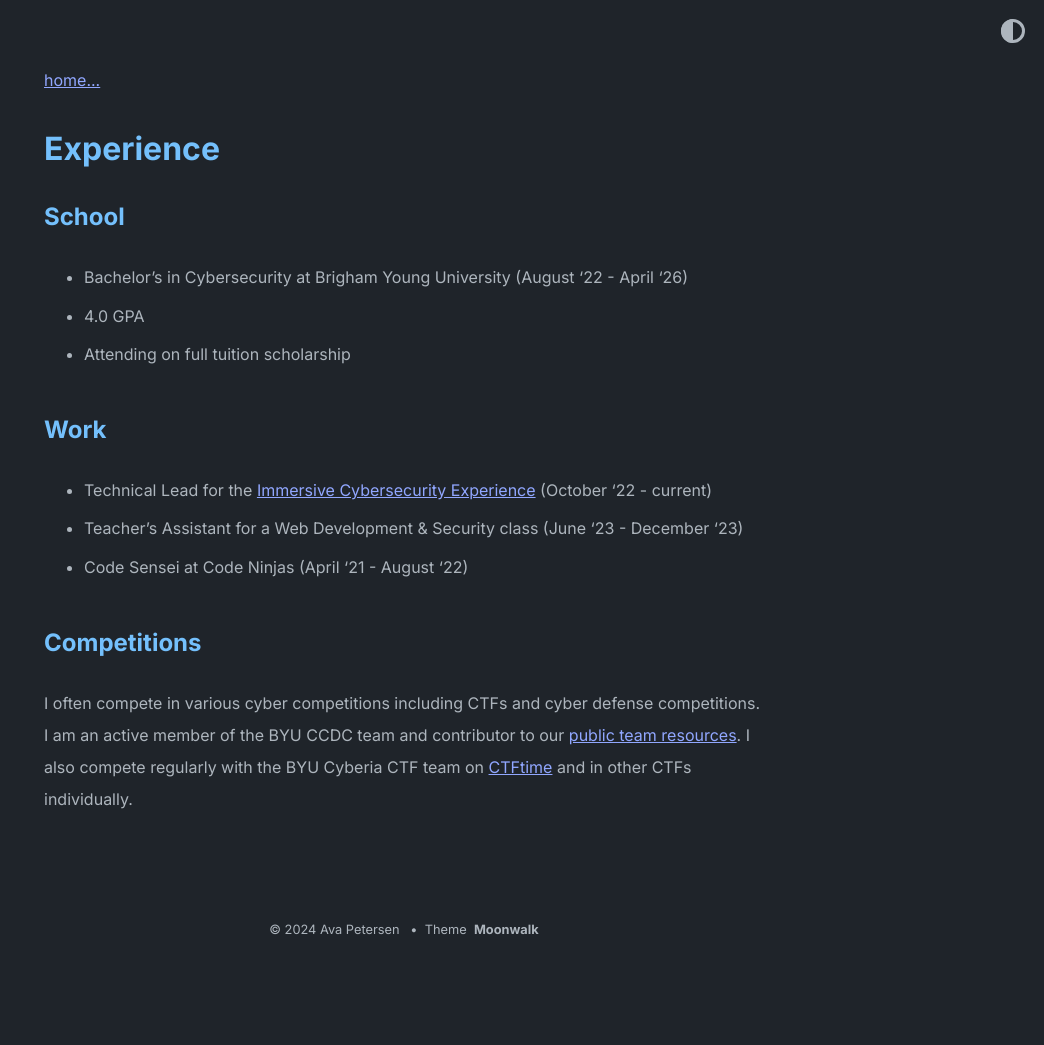
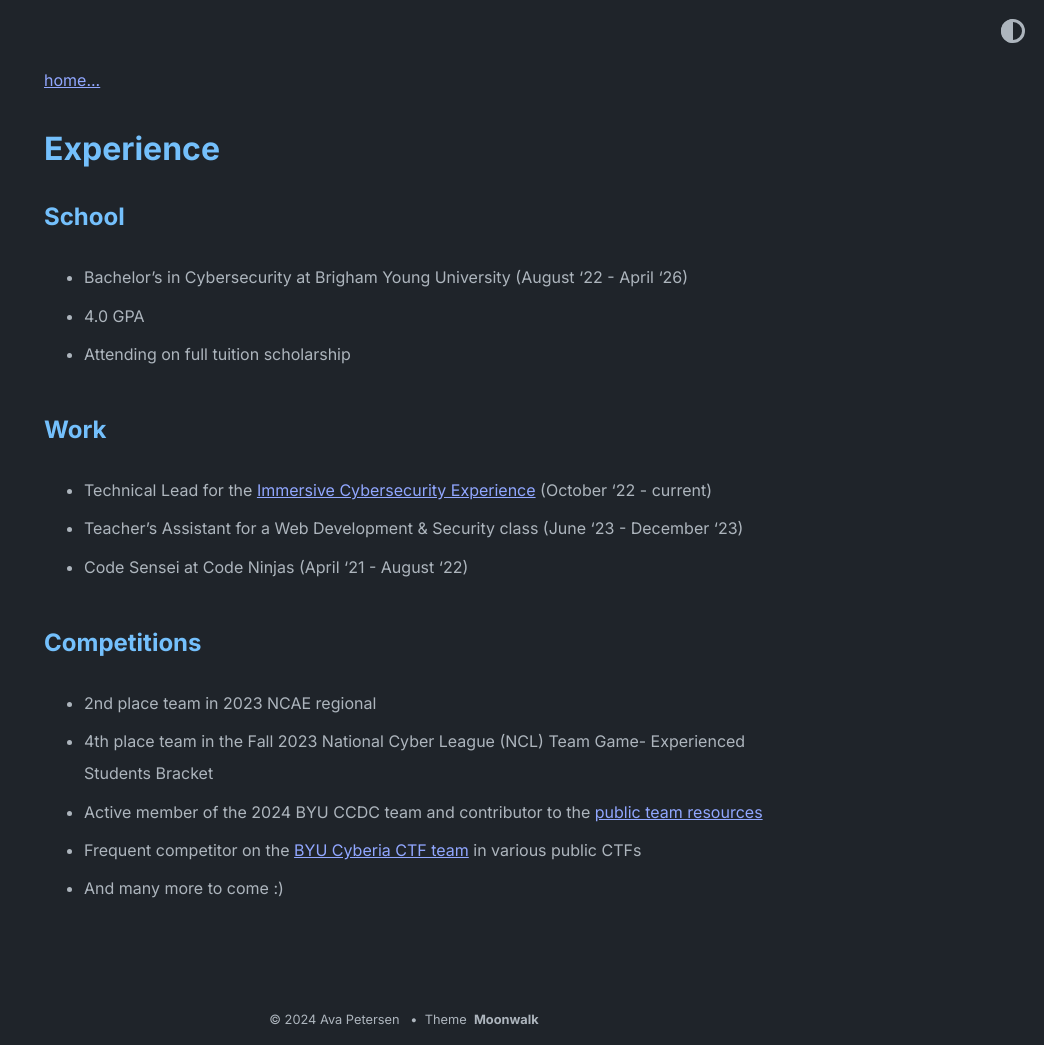
Before and after one commit to deltabluejay/deltabluejay.github.io, a Jekyll site: the page built from experience.md, in a window 1280 px wide. Shown: the whole page, without its empty margins (236-1280 px from the left). Built offline with Jekyll 4.4.1, drawn with Linux system fonts in a browser that asks for light colours; before the commit the page ends 956 px from its top, so only the background shows below that.

Commit message:
Minor updates

```diff
--- a/_config.yml
+++ b/_config.yml
@@ -2,7 +2,7 @@
 author: Ava Petersen
 url: https://deltabluejay.github.io # root address of the site
 description: > # description of the site (multiple lines allowed)
-  Here's my site where I publish writeups on CTF problems and information on projects I'm working on.
+  This is my site where I publish writeups on CTF problems I've done and projects I'm working on.
 
 permalink: /:slug
 
--- a/experience.md
+++ b/experience.md
@@ -14,4 +14,8 @@
 - Code Sensei at Code Ninjas (April '21 - August '22)
 
 ## Competitions
-I often compete in various cyber competitions including CTFs and cyber defense competitions. I am an active member of the BYU CCDC team and contributor to our [public team resources](https://github.com/BYU-CCDC/public-ccdc-resources). I also compete regularly with the BYU Cyberia CTF team on [CTFtime](https://ctftime.org/team/155711) and in other CTFs individually.
+- 2nd place team in 2023 NCAE regional
+- 4th place team in the Fall 2023 National Cyber League (NCL) Team Game- Experienced Students Bracket
+- Active member of the 2024 BYU CCDC team and contributor to the [public team resources](https://github.com/BYU-CCDC/public-ccdc-resources)
+- Frequent competitor on the [BYU Cyberia CTF team](https://ctftime.org/team/155711) in various public CTFs
+- And many more to come :)
```
Also changed, not shown: about.md (+2 -0 lines), assets/images/deltabluejay.jpg (added).
